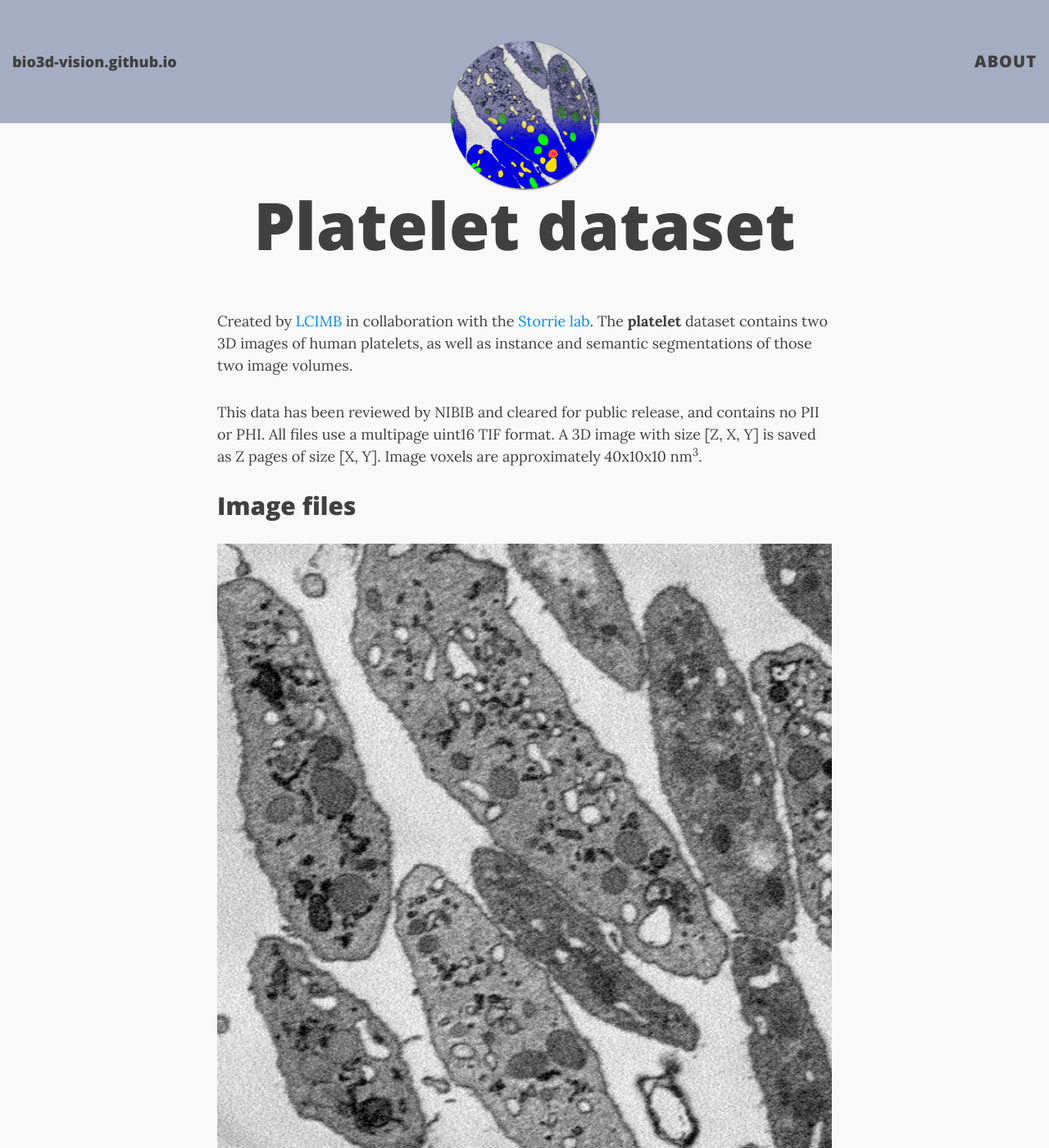
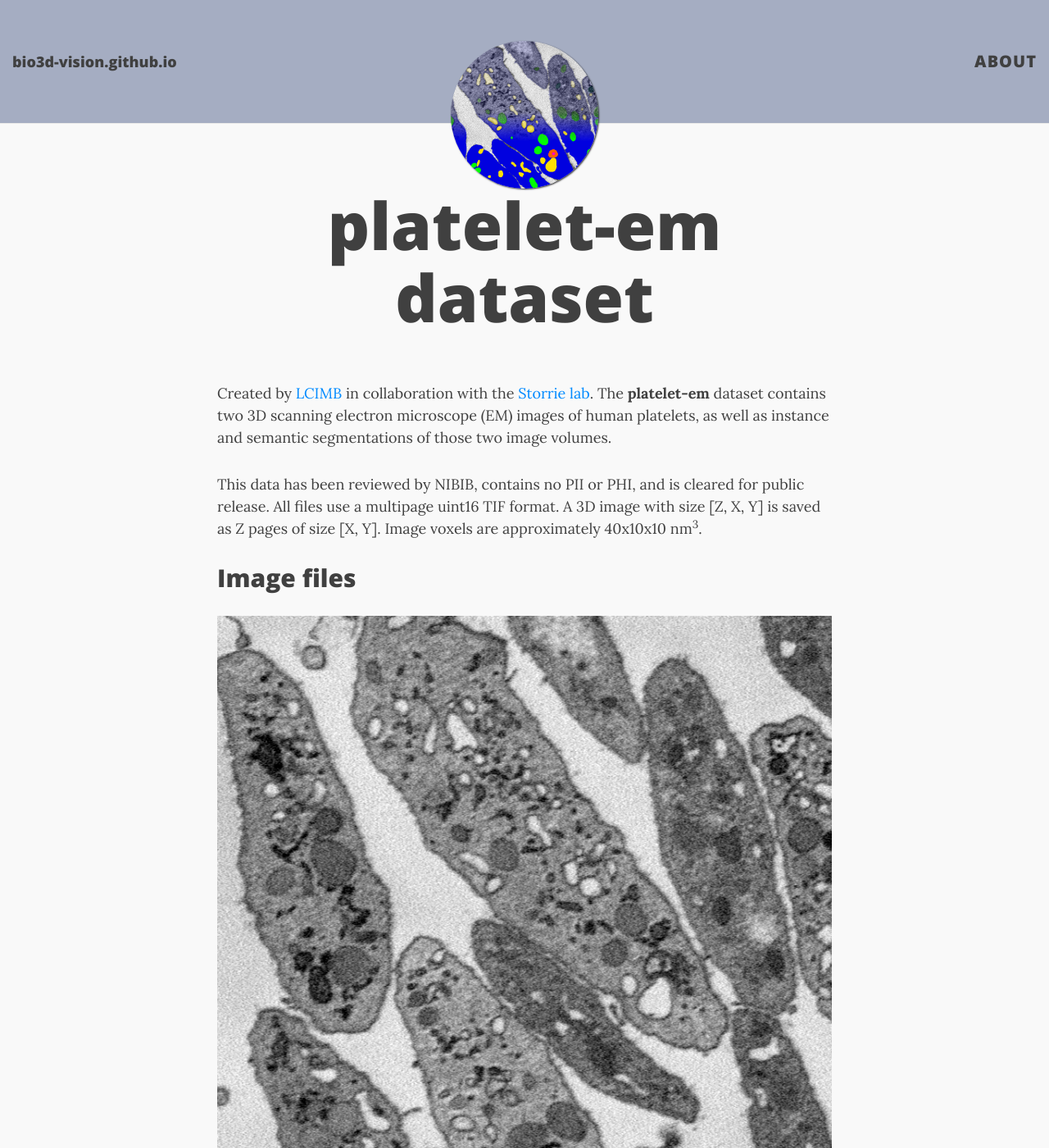
Before and after one commit to bio3d-vision/bio3d-vision.github.io, a Jekyll site: the page built from platelet-description.md, in a window 1280 px wide and 1400 px high. Shown: the whole window at 82% size. Built offline with Jekyll 4.4.1, drawn with Linux system fonts in a browser that asks for light colours; nearby versions of some CDN libraries; some of the changed text lies outside the part shown.

Commit message:
layout tweaks

```diff
--- a/index.html
+++ b/index.html
@@ -6,7 +6,7 @@ use-site-title: false
 
 <p>Segmentation datasets from 3D biological microscopy, organized by <a href="about-lcimb/">LCIMB</a>, a part of <a href="https://www.nibib.nih.gov/">NIH/NIBIB</a>.</p>
 <hr />
-<h1 id="platelet">Platelet</h1>
+<h1 id="platelet-em">platelet-em</h1>
 <div class="figure">
 <img src="media/platelet_banner_tall.png" />
 
@@ -15,7 +15,7 @@ use-site-title: false
 <p>All image and label files can be downloaded together, or they can be downloaded separately.</p>
 <h4 id="all">All</h4>
 <p><a href="https://www.dropbox.com/s/lo6i7v2mc9z2wft/images-and-labels.zip?dl=1">Download images and labels</a> (95.8 MB)</p>
-<p></p>
+<hr />
 <h4 id="images-only">Images only</h4>
 <p><a href="https://www.dropbox.com/s/u592kqjbjpvhq8n/images.zip?dl=0">Download images</a> (90.9 MB)</p>
 <h4 id="labels-only">Labels only</h4>
@@ -23,4 +23,4 @@ use-site-title: false
 <p><a href="https://www.dropbox.com/s/s1asybvd3vauhiy/labels-instance.zip?dl=1">Download instance labels</a> (2.6 MB)</p>
 <hr />
 <h3 id="description">Description</h3>
-<p><a href="platelet-description.html">Click here</a> for a detailed description of the <strong>platelet</strong> dataset.</p>
+<p><a href="platelet-description.html">Click here</a> for a detailed description of the <strong>platelet-em</strong> dataset.</p>
--- a/platelet-description.md
+++ b/platelet-description.md
@@ -1,17 +1,17 @@
 ---
 layout: page
-title: 'Platelet dataset'
+title: 'platelet-em dataset'
 ---
 
-Created by [LCIMB](about-lcimb/) in collaboration with the [Storrie lab](https://physiology.uams.edu/faculty/brian-storrie/). The **platelet** dataset contains two 3D images of human platelets, as well as instance and semantic segmentations of those two image volumes.
+Created by [LCIMB](about-lcimb/) in collaboration with the [Storrie lab](https://physiology.uams.edu/faculty/brian-storrie/). The **platelet-em** dataset contains two 3D scanning electron microscope (EM) images of human platelets, as well as instance and semantic segmentations of those two image volumes.
 
-This data has been reviewed by NIBIB and cleared for public release, and contains no PII or PHI. All files use a multipage uint16 TIF format. A 3D image with size [Z, X, Y] is saved as Z pages of size [X, Y]. Image voxels are approximately 40x10x10 nm<sup>3</sup>.
+This data has been reviewed by NIBIB, contains no PII or PHI, and is cleared for public release. All files use a multipage uint16 TIF format. A 3D image with size [Z, X, Y] is saved as Z pages of size [X, Y]. Image voxels are approximately 40x10x10 nm<sup>3</sup>.
 
 ## Image files
 
 ![50-images.tif, Z=0](media/50-images.png)
 
-The **platelet** image volumes were acquired by a [Gatan 3View](https://www.gatan.com/products/sem-imaging-spectroscopy/3view-system) serial block-face scanning electron microscope (SBF-SEM) by members of LCIMB.
+The **platelet** image volumes were acquired by a [Gatan 3View](https://www.gatan.com/products/sem-imaging-spectroscopy/3view-system) serial block-face scanning electron microscope (SBF-SEM).
 
 Image files are:
 
@@ -22,6 +22,8 @@ Image files are:
 ## Label files
 
 Label TIF files assign a color to each voxel in a corresponding image file. The colors correspond to labels, either object classes for semantic labels or unique object ids for instance labels.
+
+---
 
 #### Semantic labels
 
@@ -45,6 +47,8 @@ Semantic label files are:
 
 - **24-semantic.tif**: A 24x800x800 semantic segmentation of _24-images.tif_, saved as an RGB TIF.
 
+---
+
 #### Instance labels
 
 ![50-instance-cell-2d.tif, Z=0](media/50-instance-cell.png)
```
Also changed, not shown: platelet-description.html (+5 -3 lines), README.md.
